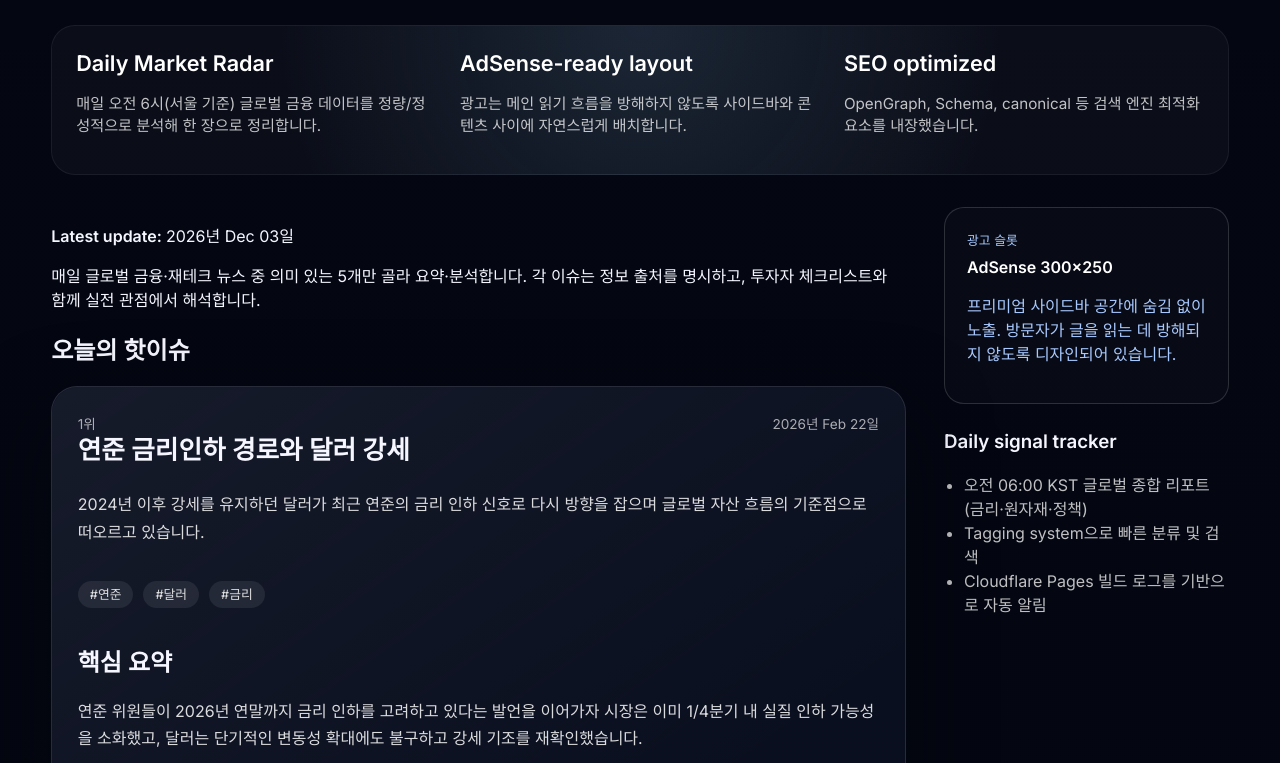
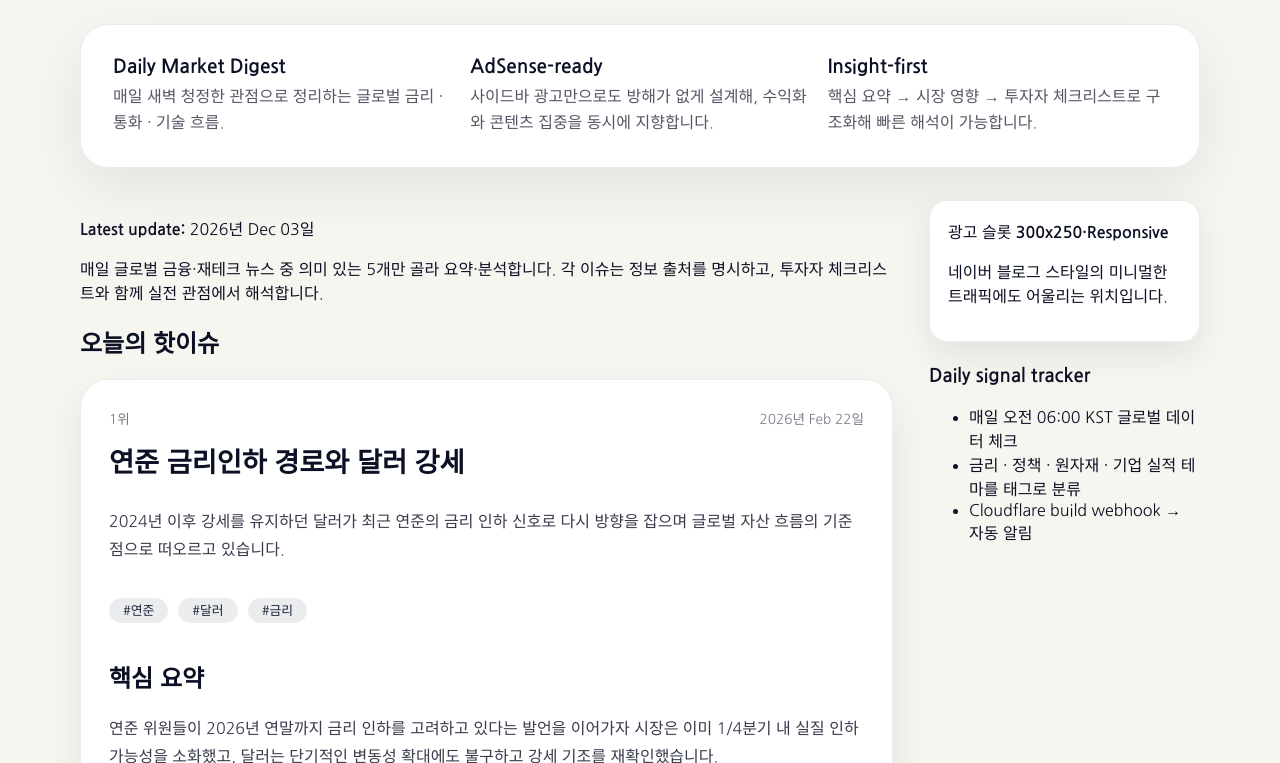
Before and after one commit to heyqbot/martin-finance-hot-issues-blog, an Eleventy site: page src/index.md in a window 1280 px wide. Shown: the part 125-888 px from the top of the page. Built offline with nearby package versions, Linux system fonts and the light colour scheme; Eleventy itself is replaced by a stand-in of ours; files that its build step writes are made by us from their sources.

Commit message:
feat: mimic naver blog readability

```diff
--- a/src/_includes/layouts/base.njk
+++ b/src/_includes/layouts/base.njk
@@ -9,7 +9,7 @@
   <link rel="canonical" href="{{ site.url }}" />
   <link rel="preconnect" href="https://fonts.googleapis.com" />
   <link rel="preconnect" href="https://fonts.gstatic.com" crossorigin />
-  <link href="https://fonts.googleapis.com/css2?family=Space+Grotesk:wght@400;500;600;700&family=Inter:wght@400;500;600&display=swap" rel="stylesheet" />
+  <link href="https://fonts.googleapis.com/css2?family=Nanum+Gothic:wght@400;600;700&family=Inter:wght@400;500;600&display=swap" rel="stylesheet" />
   <meta property="og:title" content="{{ site.title }}" />
   <meta property="og:description" content="{{ site.description }}" />
   <meta property="og:type" content="website" />
@@ -19,116 +19,130 @@
   <meta name="twitter:site" content="@martin" />
   <style>
     :root {
-      font-family: 'Inter', 'Space Grotesk', system-ui, sans-serif;
-      background-color: #030513;
-      color: #f5f6ff;
+      font-family: 'Nanum Gothic', 'Inter', system-ui, sans-serif;
+      background-color: #f7f5ef;
+      color: #0c1024;
       scroll-behavior: smooth;
     }
     body {
       margin: 0;
       min-height: 100vh;
-      background: linear-gradient(180deg, #040712 0%, #02030a 45%, #041125 100%);
+      background: #f7f5ef;
     }
     .app-shell {
-      max-width: 1200px;
+      max-width: 1120px;
       margin: 0 auto;
-      padding: clamp(24px, 3vw, 40px) clamp(16px, 4vw, 64px) 56px;
+      padding: 40px 24px 60px;
     }
     header {
       display: flex;
       flex-wrap: wrap;
       align-items: center;
       justify-content: space-between;
-      gap: 12px;
       margin-bottom: 28px;
-    }
-    .tagline {
-      margin-top: 4px;
-      color: rgba(255,255,255,0.6);
-      font-size: 0.95rem;
+      gap: 16px;
     }
     header h1 {
       margin: 0;
-      font-size: clamp(2rem, 3vw, 2.8rem);
-      line-height: 1.1;
+      font-size: clamp(2.2rem, 3vw, 2.8rem);
+      letter-spacing: -0.02em;
+    }
+    .tagline {
+      color: rgba(12,16,36,0.65);
+      font-size: 0.95rem;
+      margin-top: 6px;
     }
     nav {
       display: flex;
-      gap: 18px;
+      gap: 20px;
       font-size: 0.95rem;
     }
     nav a {
-      color: #91b9ff;
+      color: #0c1024;
+      font-weight: 600;
       text-decoration: none;
     }
+    nav a:hover { text-decoration: underline; }
     .hero {
-      padding: 24px;
-      border-radius: 24px;
-      background: radial-gradient(circle at top, rgba(144, 207, 255, 0.12), transparent 60%), rgba(255,255,255,0.03);
-      border: 1px solid rgba(255,255,255,0.06);
+      background: #ffffff;
+      border-radius: 28px;
+      padding: 32px;
+      border: 1px solid rgba(12,16,36,0.08);
+      box-shadow: 0 20px 60px rgba(12,16,36,0.08);
       margin-bottom: 32px;
       display: grid;
       grid-template-columns: repeat(auto-fit, minmax(220px, 1fr));
-      gap: 24px;
-    }
-    .hero div {
-      font-size: 0.95rem;
-      color: rgba(255,255,255,0.75);
+      gap: 18px;
     }
     .hero strong {
       display: block;
-      font-size: 1.35rem;
-      color: #ffffff;
-      margin-bottom: 6px;
+      font-size: 1.2rem;
+      margin-bottom: 8px;
+      color: #0c1024;
+    }
+    .hero p {
+      margin: 0;
+      color: rgba(12,16,36,0.7);
+      line-height: 1.6;
     }
     .layout-grid {
       display: grid;
-      grid-template-columns: minmax(0, 3fr) minmax(280px, 1fr);
-      gap: clamp(24px, 3vw, 40px);
+      grid-template-columns: minmax(0, 3fr) minmax(260px, 1fr);
+      gap: 36px;
     }
     .issue-card {
-      border: 1px solid rgba(255,255,255,0.12);
-      padding: clamp(20px, 2vw, 32px);
-      border-radius: 26px;
+      background: #ffffff;
+      border-radius: 28px;
+      padding: 28px;
       margin-bottom: 28px;
-      background: rgba(12, 17, 35, 0.85);
-      box-shadow: 0 28px 80px rgba(3,5,13,0.55);
+      border: 1px solid rgba(12,16,36,0.08);
       position: relative;
       overflow: hidden;
+      box-shadow: 0 18px 40px rgba(12,16,36,0.08);
     }
-    .issue-card::after {
-      content: '';
-      position: absolute;
-      inset: 0;
-      border-radius: 26px;
-      background: linear-gradient(145deg, rgba(255,255,255,0.05), transparent 60%);
-      pointer-events: none;
+    .issue-card h3 { margin-top: 12px; font-size: 1.7rem; }
+    .issue-card p { line-height: 1.75; color: rgba(12,16,36,0.82); }
+    .issue-meta, .issue-source {
+      display: flex;
+      flex-wrap: wrap;
+      justify-content: space-between;
+      gap: 10px;
+      font-size: 0.85rem;
+      color: rgba(12,16,36,0.55);
     }
-    .issue-card-content {
-      position: relative;
-      z-index: 1;
+    .tags { display:flex; flex-wrap:wrap; gap:10px; margin-top:14px; }
+    .tag {
+      background: rgba(12,16,36,0.08);
+      border-radius: 999px;
+      padding: 6px 14px;
+      font-size: 0.8rem;
+      color: #1a213b;
     }
-    .issue-card h3 { margin-top: 0; font-size: clamp(1.5rem, 2vw, 1.9rem); line-height: 1.3; }
-    .issue-card p { line-height: 1.7; color: rgba(255,255,255,0.85); }
-    .issue-meta, .issue-source { display: flex; justify-content: space-between; font-size: 0.85rem; color: rgba(255,255,255,0.65); flex-wrap: wrap; gap: 12px; }
-    .tags { display:flex; flex-wrap:wrap; gap:10px; margin-top:18px; }
-    .tag { font-size:0.8rem; padding:6px 12px; border-radius:999px; background: rgba(255,255,255,0.08); }
     .ad-slot {
-      border: 1px solid rgba(255,255,255,0.15);
-      border-radius: 20px;
-      padding: 22px;
-      background: rgba(255,255,255,0.02);
-      color: #a8c9ff;
-      margin-bottom: 26px;
+      margin-bottom: 24px;
+      background: #ffffff;
+      border-radius: 18px;
+      border: 1px solid rgba(12,16,36,0.08);
+      padding: 18px;
+      box-shadow: 0 14px 34px rgba(12,16,36,0.08);
     }
-    .ad-slot span { display: block; font-size: 0.8rem; margin-bottom: 8px; }
-    .ad-slot strong { font-size: 1rem; color: #ffffff; }
-    aside ul { padding-left: 20px; color: rgba(255,255,255,0.75); }
-    footer { margin-top: 60px; border-top: 1px solid rgba(255,255,255,0.1); padding-top: 20px; font-size: 0.8rem; color: rgba(255,255,255,0.6); display:flex; flex-wrap:wrap; gap:12px; justify-content:space-between; }
-    .privacy-links a { color: rgba(255,255,255,0.7); }
+    .ad-slot strong { font-weight: 600; }
+    .privacy-links a { color: #565b67; text-decoration: none; }
+    footer {
+      margin-top: 64px;
+      padding-top: 24px;
+      border-top: 1px solid rgba(12,16,36,0.12);
+      display: flex;
+      flex-wrap: wrap;
+      gap: 12px;
+      justify-content: space-between;
+      font-size: 0.85rem;
+      color: rgba(12,16,36,0.6);
+    }
     @media (max-width: 960px) {
       .layout-grid { grid-template-columns: 1fr; }
       nav { justify-content: flex-start; }
+      header { flex-direction: column; }
     }
   </style>
   <script type="application/ld+json">
@@ -160,16 +174,16 @@
     </header>
     <div class="hero">
       <div>
-        <strong>Daily Market Radar</strong>
-        <p>매일 오전 6시(서울 기준) 글로벌 금융 데이터를 정량/정성적으로 분석해 한 장으로 정리합니다.</p>
+        <strong>Daily Market Digest</strong>
+        <p>매일 새벽 청정한 관점으로 정리하는 글로벌 금리 · 통화 · 기술 흐름.</p>
       </div>
       <div>
-        <strong>AdSense-ready layout</strong>
-        <p>광고는 메인 읽기 흐름을 방해하지 않도록 사이드바와 콘텐츠 사이에 자연스럽게 배치합니다.</p>
+        <strong>AdSense-ready</strong>
+        <p>사이드바 광고만으로도 방해가 없게 설계해, 수익화와 콘텐츠 집중을 동시에 지향합니다.</p>
       </div>
       <div>
-        <strong>SEO optimized</strong>
-        <p>OpenGraph, Schema, canonical 등 검색 엔진 최적화 요소를 내장했습니다.</p>
+        <strong>Insight-first</strong>
+        <p>핵심 요약 → 시장 영향 → 투자자 체크리스트로 구조화해 빠른 해석이 가능합니다.</p>
       </div>
     </div>
     <div class="layout-grid">
@@ -177,17 +191,17 @@
         {{ content | safe }}
       </main>
       <aside>
-        <div class="ad-slot" aria-label="AdSense preview">
+        <div class="ad-slot" aria-label="AdSense slot">
           <span>광고 슬롯</span>
-          <strong>AdSense 300x250</strong>
-          <p>프리미엄 사이드바 공간에 숨김 없이 노출. 방문자가 글을 읽는 데 방해되지 않도록 디자인되어 있습니다.</p>
+          <strong>300x250·Responsive</strong>
+          <p>네이버 블로그 스타일의 미니멀한 트래픽에도 어울리는 위치입니다.</p>
         </div>
         <section aria-labelledby="why-updated">
           <h3 id="why-updated">Daily signal tracker</h3>
           <ul>
-            <li>오전 06:00 KST 글로벌 종합 리포트(금리·원자재·정책)</li>
-            <li>Tagging system으로 빠른 분류 및 검색</li>
-            <li>Cloudflare Pages 빌드 로그를 기반으로 자동 알림</li>
+            <li>매일 오전 06:00 KST 글로벌 데이터 체크</li>
+            <li>금리 · 정책 · 원자재 · 기업 실적 테마를 태그로 분류</li>
+            <li>Cloudflare build webhook → 자동 알림</li>
           </ul>
         </section>
       </aside>
```
